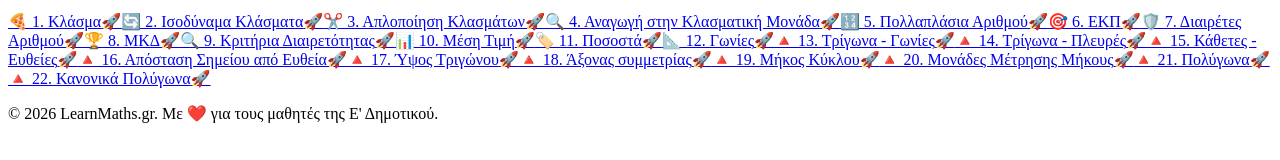
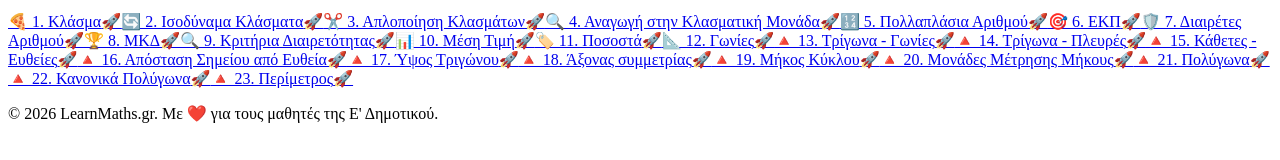
Before and after one commit to gkrimpas-lab/learn-maths-2026, a Next.js app: page /e-dimotikou in a window 1280 px wide. Shown: the part 130-290 px from the top of the page. Built offline with nearby package versions, Linux system fonts and the light colour scheme.

Commit message:
Update index.js

```diff
--- a/pages/e-dimotikou/index.js
+++ b/pages/e-dimotikou/index.js
@@ -26,7 +26,8 @@ export default function EDimotikouMenu() {
     { id: '19-mikos-kiklou', label: '🔺 19. Μήκος Κύκλου', href: '/e-dimotikou/19-mikos-kiklou' },
     { id: '20-monades-mikous', label: '🔺 20. Μονάδες Μέτρησης Μήκους', href: '/e-dimotikou/20-monades-mikous' },
     { id: '21-poligona', label: '🔺 21. Πολύγωνα', href: '/e-dimotikou/21-poligona' },
-    { id: '22-kanonika-poligona', label: '🔺 22. Κανονικά Πολύγωνα', href: '/e-dimotikou/22-kanonika-poligona' }
+    { id: '22-kanonika-poligona', label: '🔺 22. Κανονικά Πολύγωνα', href: '/e-dimotikou/22-kanonika-poligona' },
+    { id: '23-perimetros', label: '🔺 23. Περίμετρος', href: '/e-dimotikou/23-perimetros' }
   ];
 
   return (
```
